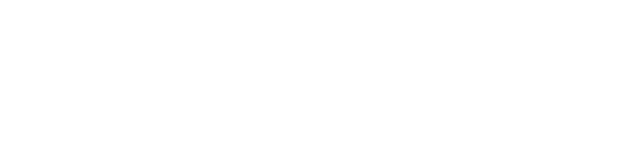
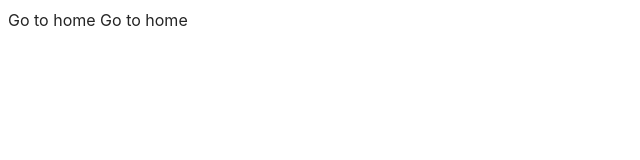
Before and after one commit to Zhanna14/goit-js-hw-09, a website built with Vite: page src/index.html in a window 1280 px wide. Shown: the whole page, without its empty margins (0-640 px from the left). Built offline with nearby package versions, Linux system fonts and the light colour scheme.

Commit message:
Update index.html

```diff
--- a/src/index.html
+++ b/src/index.html
@@ -8,9 +8,10 @@
     <link rel="stylesheet" href="./css/styles.css" />
   </head>
   <body>
-
-    <load ="./1-gallery.html" />
-    <load ="./2-form.html" />
+<a href="./1-gallery.html">Go to home</a>
+<a href="./2-form.html">Go to home</a>
+    <!-- <load ="./1-gallery.html" />
+    <load ="./2-form.html" /> -->
 
     <script type="module" src="./main.js"></script>
   </body>
```
